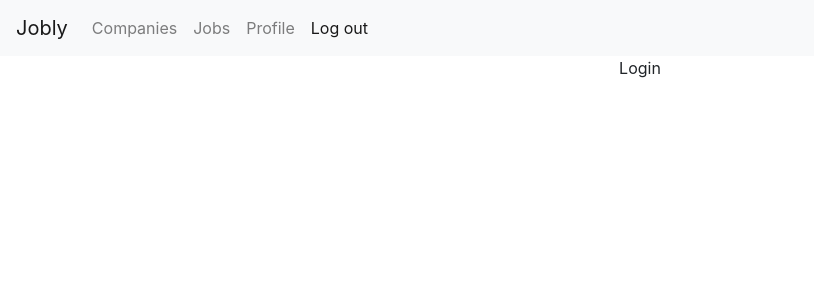
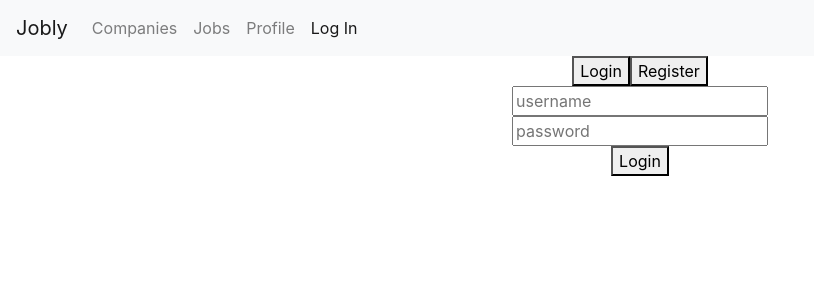
Before and after one commit to MacGlass/Jobz4Kidz, a React (Create React App) app in the folder frontend/: page /login in a window 1280 px wide. Shown: the top 300 px of the page, without its empty margins (0-814 px from the left). Built offline with nearby package versions, Linux system fonts and the light colour scheme.

Commit message:
Almost done with Part 6, finish log out, make registration

```diff
--- a/frontend/src/App.js
+++ b/frontend/src/App.js
@@ -5,15 +5,30 @@ import Nav from './Nav'
 import { BrowserRouter } from "react-router-dom";
 
 
+class App extends Component {
+  constructor(props) {
+    super(props);
+    this.state = {
+      currentToken: null
+    }
+    this.setCurrentToken = this.setCurrentToken.bind(this)
+  }
 
+  setCurrentToken() {
+    let token = window.localStorage.getItem('_token')
+    if (token) {
+      this.setState({ currentToken: token })
+    } else {
+      this.setState({ currentToken: null })
+    }
+  }
 
-class App extends Component {
   render() {
     return (
       <div className="App">
         <BrowserRouter>
-          <Nav />
-          <Routes />
+          <Nav currentToken={this.state.currentToken} />
+          <Routes setToken={this.setCurrentToken} />
         </BrowserRouter>
       </div>
     );
--- a/frontend/src/JoblyApi.js
+++ b/frontend/src/JoblyApi.js
@@ -1,11 +1,8 @@
-import axios from 'axios'
+import axios from 'axios';
 
 class JoblyApi {
   static async request(endpoint, paramsOrData = {}, verb = "get") {
-    paramsOrData._token = ( // for now, hardcode token for "testing"
-    "eyJhbGciOiJIUzI1NiIsInR5cCI6IkpXVCJ9.eyJ1c2VybmFtZSI6InRlc" +
-    "3RpbmciLCJpc19hZG1pbiI6ZmFsc2UsImlhdCI6MTU1MzcwMzE1M30." +
-    "COmFETEsTxN_VfIlgIKw0bYJLkvbRQNgO1XCSE8NZ0U");
+    paramsOrData._token = window.localStorage.getItem('_token');
 
     console.debug("API Call:", endpoint, paramsOrData, verb);
 
@@ -51,8 +48,8 @@ class JoblyApi {
     return res.jobs;
   }
 
-  static async login(username, password) {
-    let res = await this.request('login', { username, password }, "post");
+  static async login(userData) {
+    let res = await this.request('login', userData, "post");
     return res.token;
   }
 
--- a/frontend/src/Login.js
+++ b/frontend/src/Login.js
@@ -1,9 +1,54 @@
 import React, { PureComponent } from "react";
+import LoginForm from './LoginForm';
+import RegisterForm from './RegisterForm';
+import JoblyApi from './JoblyApi';
 
 class Login extends PureComponent {
+  constructor(props) {
+    super(props);
+    this.state = {
+      form: 'Login'
+    }
+    this.clickLogin = this.clickLogin.bind(this);
+    this.clickSignUp = this.clickSignUp.bind(this);
+    this.handleLogin = this.handleLogin.bind(this);
+    this.handleRegister = this.handleRegister.bind(this);
+  }
+
+  clickLogin() {
+    this.setState({ form: 'Login' });
+  }
+
+  clickSignUp() {
+    this.setState({ form: 'Register' });
+  }
+
+  async handleLogin(userData) {
+    let token = await JoblyApi.login(userData);
+    window.localStorage.setItem('_token', token);
+    this.props.setToken()
+  }
+
+  async handleRegister(userData) {
+    let token = await JoblyApi.register(userData);
+    window.localStorage.setItem('_token', token);
+    this.props.setToken()
+  }
+
+
   render() {
     return (
-      <div>Login</div>
+      <div>
+        <button onClick={this.clickLogin}>Login</button>
+        <button onClick={this.clickSignUp}>Register</button>
+
+        {this.state.form === 'Login' ?
+          <LoginForm login={this.handleLogin}/>
+          :
+          <RegisterForm register={this.handleRegister}/>
+        }
+
+      </div>
     );
   }
 }
--- /dev/null
+++ b/frontend/src/LoginForm.js
@@ -0,0 +1,55 @@
+import React, { Component } from "react";
+import { withRouter } from "react-router";
+
+class LoginForm extends Component {
+  constructor(props) {
+    super(props)
+    this.state = {
+      username: "",
+      password: ""
+    }
+    this.handleChange = this.handleChange.bind(this);
+    this.handleSubmit = this.handleSubmit.bind(this);
+  }
+
+  handleChange(evt) {
+    this.setState({ [evt.target.name]: evt.target.value })
+  }
+
+  handleSubmit(evt) {
+    evt.preventDefault();
+    this.props.login(this.state);
+    this.setState({ username: "", password: "" });
+    this.props.history.push("/");
+  }
+
+  render() {
+    return (
+      <form onSubmit={this.handleSubmit}>
+        <div>
+          <label htmlFor="username"></label>
+          <input
+            onChange={this.handleChange}
+            placeholder="username"
+            type="text"
+            name="username"
+            value={this.state.username}
+          />
+        </div>
+        <div>
+          <label htmlFor="password"></label>
+          <input
+            onChange={this.handleChange}
+            placeholder="password"
+            type="password"
+            name="password"
+            value={this.state.password}
+          />
+        </div>
+        <button>Login</button>
+      </form>
+    );
+  }
+}
+
+export default withRouter(LoginForm);
--- a/frontend/src/Nav.js
+++ b/frontend/src/Nav.js
@@ -21,7 +21,7 @@ class Nav extends Component {
         <NavLink className="nav-link" to="/profile">Profile</NavLink>
       </li>
       <li className="nav-item">
-        <NavLink className="nav-link" to="/login" tabIndex="-1" aria-disabled="true">Log out</NavLink>
+        <NavLink className="nav-link" to="/login" tabIndex="-1" aria-disabled="true">{(this.props.currentToken ? "Log out" : "Log In")}</NavLink>
       </li>
     </ul>
   </div>
--- /dev/null
+++ b/frontend/src/RegisterForm.js
@@ -0,0 +1,86 @@
+import React, { Component } from "react";
+
+class RegisterForm extends Component {
+  constructor(props) {
+    super(props)
+    this.state = {
+      username: '',
+      password: '',
+      firstName: '',
+      lastName: '',
+      email: ''
+    }
+    this.handleChange = this.handleChange.bind(this);
+    this.handleSubmit = this.handleSubmit.bind(this);
+  }
+
+  handleChange(evt) {
+    this.setState({ [evt.target.name]: evt.target.value })
+  }
+
+  handleSubmit(evt) {
+    evt.preventDefault();
+    this.props.register(this.state)
+    this.setState({username: "", password: "", firstName: "", lastName: "", email: ""})
+  }
+
+  render() {
+    return (
+      <form onSubmit={this.handleSubmit}>
+        <div>
+          <label htmlFor="username"></label>
+          <input
+            onChange={this.handleChange}
+            placeholder="Username"
+            type="text"
+            name="username"
+            value={this.state.username}
+          />
+        </div>
+        <div>
+          <label htmlFor="password"></label>
+          <input
+            onChange={this.handleChange}
+            placeholder="Password"
+            type="text"
+            name="password"
+            value={this.state.password}
+          />
+        </div>
+        <div>
+          <label htmlFor="firstname"></label>
+          <input
+            onChange={this.handleChange}
+            placeholder="First Name"
+            type="text"
+            name="firstName"
+            value={this.state.firstName}
+          />
+        </div>
+        <div>
+          <label htmlFor="lastname"></label>
+          <input
+            onChange={this.handleChange}
+            placeholder="Last Name"
+            type="text"
+            name="lastName"
+            value={this.state.lastName}
+          />
+        </div>
+        <div>
+          <label htmlFor="email"></label>
+          <input
+            onChange={this.handleChange}
+            placeholder="email"
+            type="text"
+            name="email"
+            value={this.state.email}
+          />
+        </div>
+        <button>Register</button>
+      </form>
+    );
+  }
+}
+
+export default RegisterForm;
--- a/frontend/src/Routes.js
+++ b/frontend/src/Routes.js
@@ -21,7 +21,7 @@ class Routes extends PureComponent {
         <Route exact path="/profile"
           render={rtProps => <User {...rtProps} />} />
         <Route exact path="/login"
-          render={rtProps => <Login {...rtProps} />} />
+          render={rtProps => <Login {...rtProps} setToken={this.props.setToken}/>} />
         <Route exact path="/"
           render={() => <Home />} />
         <Redirect to="/" />
```
